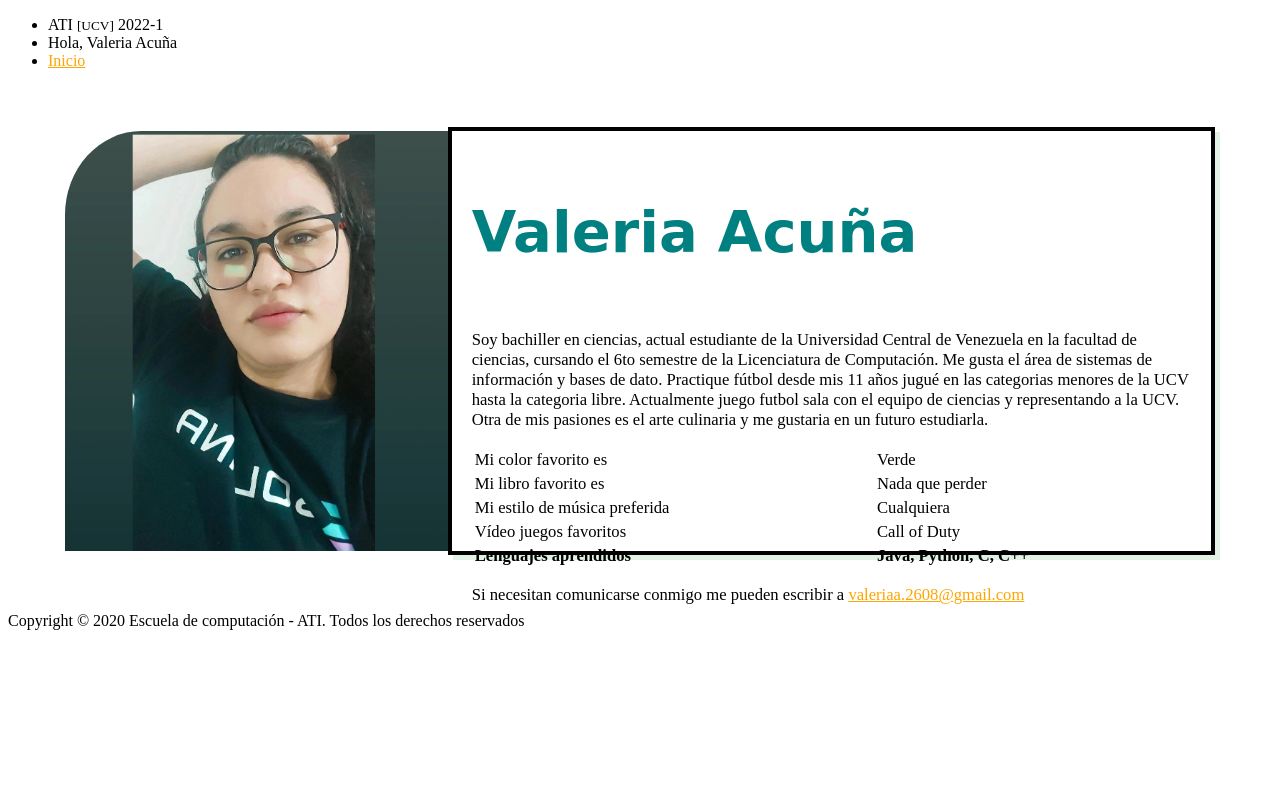
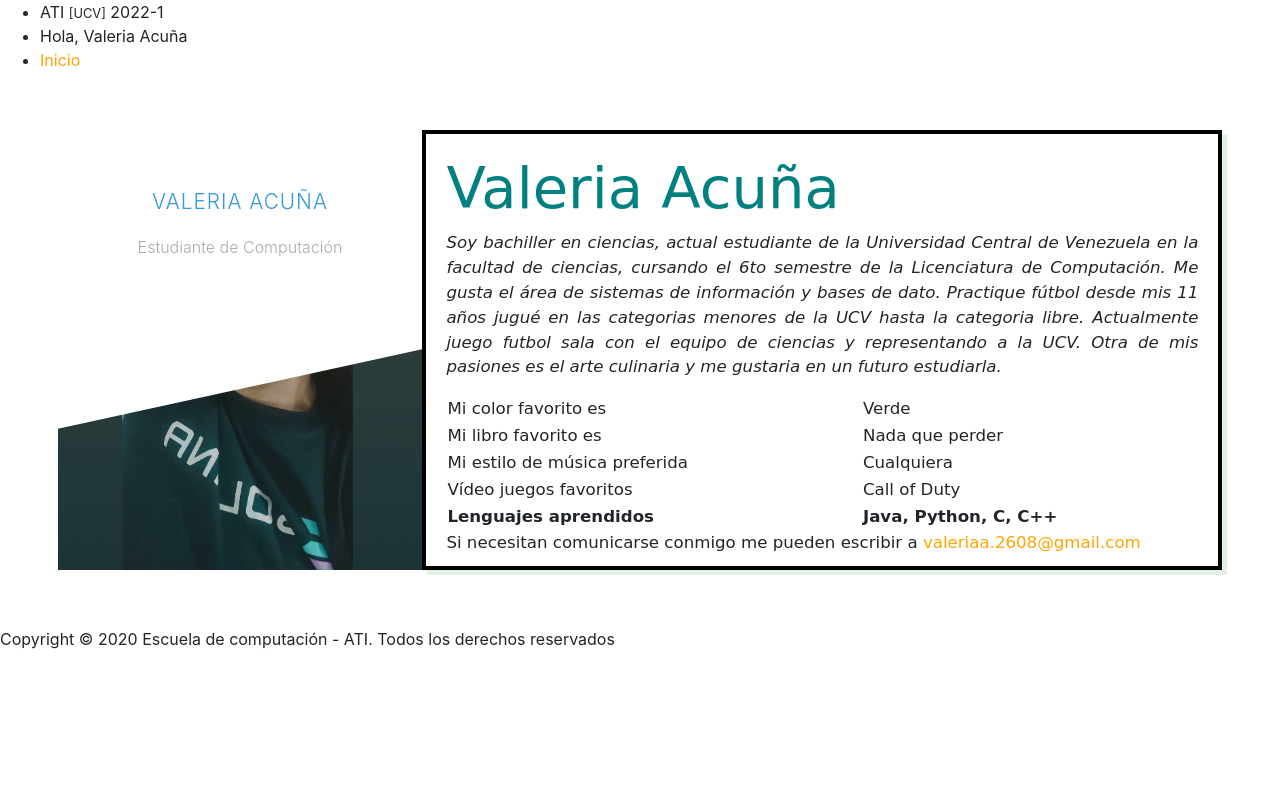
Before and after one commit to Guarenas98/ati_2022_1, a PHP site: page /perfil.html in a window 1280 px wide. Run offline with PHP 8.4, Linux system fonts and the light colour scheme; some libraries are stand-ins or nearby versions.

Commit message:
archivos reto 14

```diff
--- /dev/null
+++ b/26915574/component.css
@@ -0,0 +1,172 @@
+/* style svg*/
+.grid2 {
+	max-width: 1000px;
+	width: 90%;
+}
+
+.grid2 a {
+	float: left;
+	height: 440px;
+	width: 100%;
+	color: #333;
+}
+
+
+
+.grid2 figure {
+	position: relative;
+	overflow: hidden;
+	background: #333;
+}
+
+.grid2 figure img {
+	position: relative;
+	display: block;
+	width: 100%;
+	opacity: 0.7;
+	-webkit-transition: opacity 0.3s;
+	transition: opacity 0.3s;
+}
+
+.grid2 figcaption {
+	position: absolute;
+	top: 0;
+	z-index: 11;
+	padding: 10px;
+	width: 100%;
+	height: 100%;
+	text-align: center;
+}
+
+.grid2 figcaption h2 {
+	margin: 0 0 20px 0;
+	color: #3498db;
+	text-transform: uppercase;
+	letter-spacing: 1px;
+	font-weight: 300;
+	font-size: 130%;
+	-webkit-transition: -webkit-transform 0.3s;
+	transition: transform 0.3s;
+}
+
+.grid2 figcaption p {
+	padding: 0 20px;
+	color: #aaa;
+	font-weight: 300;
+	-webkit-transition: opacity 0.3s, -webkit-transform 0.3s;
+	transition: opacity 0.3s, transform 0.3s;
+}
+
+
+.grid2 figcaption h2,
+.grid2 figcaption p {
+	-webkit-transform: translateY(50px);
+	transform: translateY(50px);
+}
+.grid2 svg{
+    -webkit-transform: translateY(0px);
+	transform: translateY(0px);
+}
+
+
+.grid2 figcaption,
+.grid2 figcaption h2,
+.grid2 figcaption p,
+.grid2 figure button {
+	-webkit-backface-visibility: hidden;
+	backface-visibility: hidden;
+}
+
+/* Style for SVG */
+.grid2 svg {
+	position: absolute;
+	top: -1px; /* fixes rendering issue in FF */
+	z-index: 10;
+	width: 100%;
+	height: 100%;
+}
+
+.grid2 svg path {
+	fill: #fff;
+}
+
+/* Hover effects */
+.grid2 a:hover figure img {
+	opacity: 1;
+}
+.grid2 a:hover svg{
+    -webkit-transform: translateY(-300px);
+	transform: translateY(-300px);
+}
+
+.grid2 a:hover figcaption h2,
+.grid2 a:hover figcaption p {
+	-webkit-transform: translateY(0);
+	transform: translateY(0);
+}
+
+.grid2 a:hover figcaption p {
+	opacity: 0;
+}
+
+
+
+
+
+@media screen and (max-width: 58em) {
+	.grid a {
+		width: 33.333%;
+	}
+
+	.grid a:nth-child(odd) {
+		margin: 0;
+	}
+
+	.grid a:nth-child(3n-1) {
+		margin: 30px 0 -30px 0;
+	}
+}
+
+@media screen and (max-width: 45em) {
+	.grid {
+		max-width: 500px;
+	}
+
+	.grid a {
+		width: 50%;
+	}
+
+	.grid a:nth-child(3n-1) {
+		margin: 0;
+	}
+
+	.grid a:nth-child(even) {
+		margin: 30px 0 -30px 0;
+	}
+
+
+	.grid figcaption h2 {
+		margin-bottom: 0px;
+		-webkit-transform: translateY(30px);
+		transform: translateY(30px);
+	}
+
+	.grid figcaption p {
+		margin: 0;
+		padding: 0 10px;
+	}
+}
+
+@media screen and (max-width: 27em) {
+	.grid {
+		max-width: 250px;
+	}
+
+	.grid a {
+		width: 100%;
+	}
+
+	.grid a:nth-child(even) {
+		margin: 0;
+	}
+}
--- a/26915574/perfil.css
+++ b/26915574/perfil.css
@@ -1,6 +1,18 @@
+@import url(http://fonts.googleapis.com/css?family=Lato:300,400,700);
+@font-face {
+	font-weight: normal;
+	font-style: normal;
+	font-family: 'codropsicons';
+	src:url('../fonts/codropsicons/codropsicons.eot');
+	src:url('../fonts/codropsicons/codropsicons.eot?#iefix') format('embedded-opentype'),
+		url('../fonts/codropsicons/codropsicons.woff') format('woff'),
+		url('../fonts/codropsicons/codropsicons.ttf') format('truetype'),
+		url('../fonts/codropsicons/codropsicons.svg#codropsicons') format('svg');
+}
+
+*, *:after, *:before { -webkit-box-sizing: border-box; -moz-box-sizing: border-box; box-sizing: border-box; }
 
 html{
-    margin: 0;
 	width: 100vw;
 	height: 100vh;
 }
@@ -13,17 +25,19 @@ html{
 	margin: 2.5%;
 }
 
-img {
-	height: 420px;
-	width: auto;
+
+.cfPerfil {
+	height: 440px;
+	width: 100%;
 	border-top-left-radius: 20%;
 }
+
 
 #mycontent {
 	display: flex;
 	flex-direction: column;
 	justify-content: space-evenly;
-	height: 380px;
+	height: 440px;
 	max-width: 800px;
 	border: 4px solid black;
 	box-shadow: 5px 5px #E1F2E5;
@@ -33,6 +47,7 @@ img {
 #mycontent p, #mycontent tr td, #mycontent p a {
     flex-wrap: wrap;
 	font-size: 1.3vw;
+	font-family: cursive;
 }
 
 .bold {
@@ -44,8 +59,7 @@ img {
     font-family: cursive;
 	font-size: clamp(2.5em, 4.5vw, 4.5em);
 }
-
-.dPefil {
+.dPerfil {
 	font-style: italic; font-family: cursive;
 	text-align: justify;
 }
@@ -54,6 +68,26 @@ a {
 	color: orange;
 }
 
-a:visited {
+a:visited, a:hover, a:focus {
 	color: red;
 }
+
+/*+++++++++++++++*/
+
+.clearfix:before,
+.clearfix:after {
+	content: " ";
+	display: table;
+}
+
+.clearfix:after {
+	clear: both;
+}
+
+@media screen and (max-width: 25em) {
+
+	.codrops-icon span {
+		display: none;
+	}
+
+}
--- a/26915574/perfil.html
+++ b/26915574/perfil.html
@@ -4,9 +4,16 @@
 	<meta http-equiv="Content-Type" content="text/html; charset=UTF-8"/>
 	<meta charset="UTF-8">
 	<link rel="icon" href="http://www.ciens.ucv.ve/portalasig2/favicon.ico" type="image/x-icon">
+	<link
+		rel="stylesheet"
+		href="https://cdn.jsdelivr.net/npm/bootstrap@4.0.0/dist/css/bootstrap.min.css"
+		type="text/css"
+	/>
 	<link rel="stylesheet" href="../css/style.css"  type="text/css">
 	<link rel="stylesheet" href="perfil.css"  type="text/css">
+	<link rel="stylesheet" href="component.css"  type="text/css">
 	<title></title>
+	<script src="https://cdnjs.cloudflare.com/ajax/libs/snap.svg/0.5.1/snap.svg-min.js" integrity="sha512-Gk+uNk8NWN235mIkS6B7/424TsDuPDaoAsUekJCKTWLKP6wlaPv+PBGfO7dbvZeibVPGW+mYidz0vL0XaWwz4w=="></script>
 	<script src="perfil.json"></script>
 	<script src="config.json"></script>
 </head>
@@ -22,7 +29,20 @@
 	</header>
 	<section>
 		<div id="grid">
-			<img alt="Profile Image">
+
+			<section id="grid2" class="grid2 clearfix">
+				<a href="#" data-path-hover="m 180,34.57627 -180,0 L 0,0 180,0 z">
+					<figure>
+						<img class="cfPerfil" alt="Profile Image" />
+						<svg viewBox="0 0 180 320" preserveAspectRatio="none"><path d="M 180,160 0,218 0,0 180,0 z"/></svg>
+						<figcaption>
+							<h2>Valeria Acuña</h2>
+							<p>Estudiante de Computación</p>
+						</figcaption>
+					</figure>
+				</a>
+			</section>
+
 			<div id="mycontent">
 				<h1 class="tName"></h1>
 				<p class="dPerfil">
@@ -51,5 +71,12 @@
 	<footer>
 	</footer>
 	<script src="perfil.js"></script>
+	<script
+		src="https://code.jquery.com/jquery-3.2.1.slim.min.js"
+		integrity="sha384-KJ3o2DKtIkvYIK3UENzmM7KCkRr/rE9/Qpg6aAZGJwFDMVNA/GpGFF93hXpG5KkN"
+		crossorigin="anonymous"
+	></script>
+	<script src="https://cdn.jsdelivr.net/npm/popper.js@1.12.9/dist/umd/popper.min.js" ></script>
+	<script src="https://cdn.jsdelivr.net/npm/bootstrap@4.0.0/dist/js/bootstrap.min.js" ></script>
 </body>
 </html>
```
Also changed, not shown: css/style.css (+12 -3 lines).
